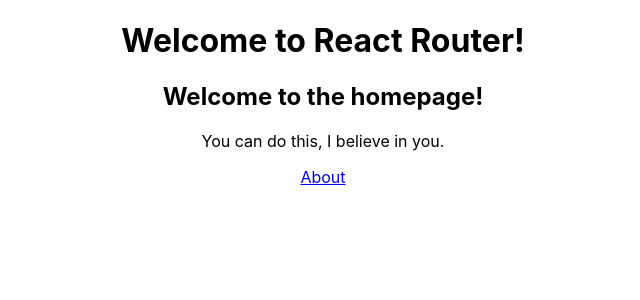
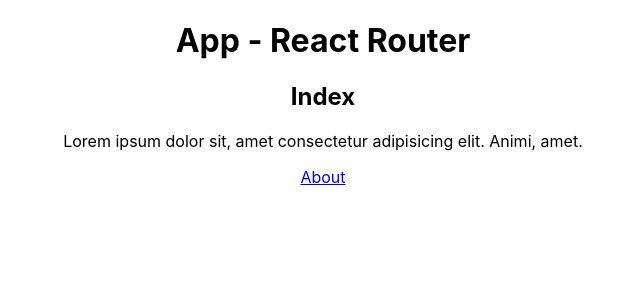
Before and after one commit to wicowen/web-react-github-pages, a React (Create React App) app: page / in a window 1280 px wide. Shown: the top 300 px of the page, without its empty margins (317-957 px from the left). Built offline with nearby package versions, Linux system fonts and the light colour scheme.

Commit message:
add default not found page

```diff
--- a/src/App.js
+++ b/src/App.js
@@ -5,27 +5,12 @@
 function App() {
   return (
     <div className="App">
-      <h1>Welcome to React Router!</h1>
+      <h1>App - React Router</h1>
       <Routes>
         <Route path="/" element={<Home />} />
         <Route path="about" element={<About />} />
+        <Route path="*" element={<NotFound />} />
       </Routes>
-
-
-      {/* <header className="App-header">
-        <img src={logo} className="App-logo" alt="logo" />
-        <p>
-          Edit <code>src/App.js</code> and save to reload.
-        </p>
-        <a
-          className="App-link"
-          href="https://reactjs.org"
-          target="_blank"
-          rel="noopener noreferrer"
-        >
-          Learn React
-        </a>
-      </header> */}
     </div>
   );
 }
@@ -34,8 +19,8 @@
   return (
     <>
       <main>
-        <h2>Welcome to the homepage!</h2>
-        <p>You can do this, I believe in you.</p>
+        <h2>Index</h2>
+        <p>Lorem ipsum dolor sit, amet consectetur adipisicing elit. Animi, amet.</p>
       </main>
       <nav>
         <Link to="/about">About</Link>
@@ -48,10 +33,9 @@
   return (
     <>
       <main>
-        <h2>Who are we?</h2>
+        <h2>About Us</h2>
         <p>
-          That feels like an existential question, don't you
-          think?
+          Lorem, ipsum dolor sit amet consectetur adipisicing elit. Ullam, delectus.
         </p>
       </main>
       <nav>
@@ -61,4 +45,17 @@
   );
 }
 
+function NotFound() {
+  return (
+    <>
+      <main>
+        <h2>404</h2>
+      </main>
+      <nav>
+        <Link to="/">Home</Link>
+      </nav>
+    </>
+  );
+}
+
 export default App;
```
